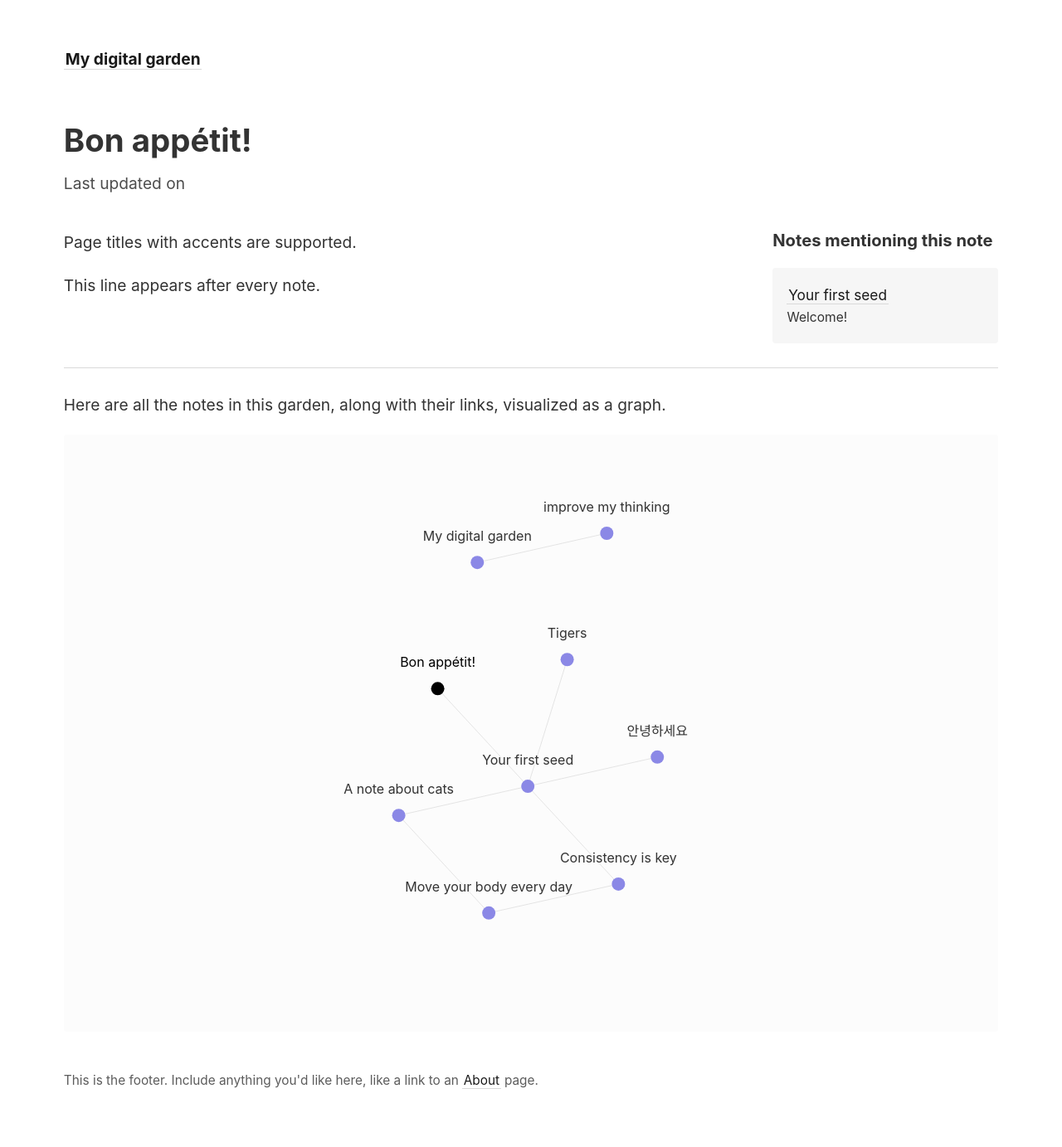
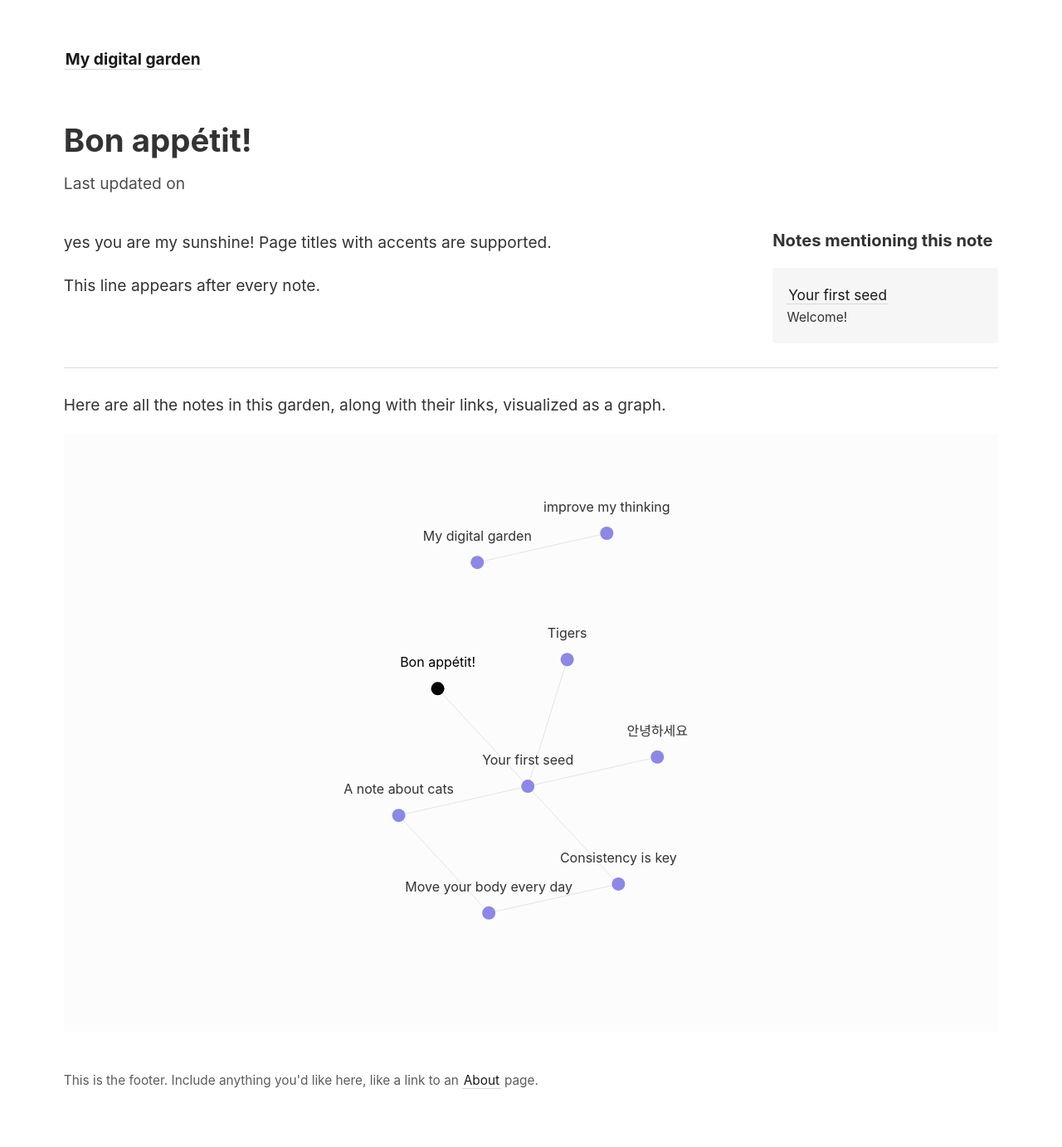
Before and after one commit to SwakaryaPuspas/digigarden, a Jekyll site: the page built from _notes/accents.md, in a window 1280 px wide. Shown: the whole page at 83% size. Built offline with Jekyll 4.4.1, drawn with Linux system fonts in a browser that asks for light colours.

Commit message:
test update accents

```diff
--- a/_notes/accents.md
+++ b/_notes/accents.md
@@ -1,5 +1,5 @@
 ---
 title: Bon appétit!
 ---
-
+yes you are my sunshine!
 Page titles with accents are supported.
```
